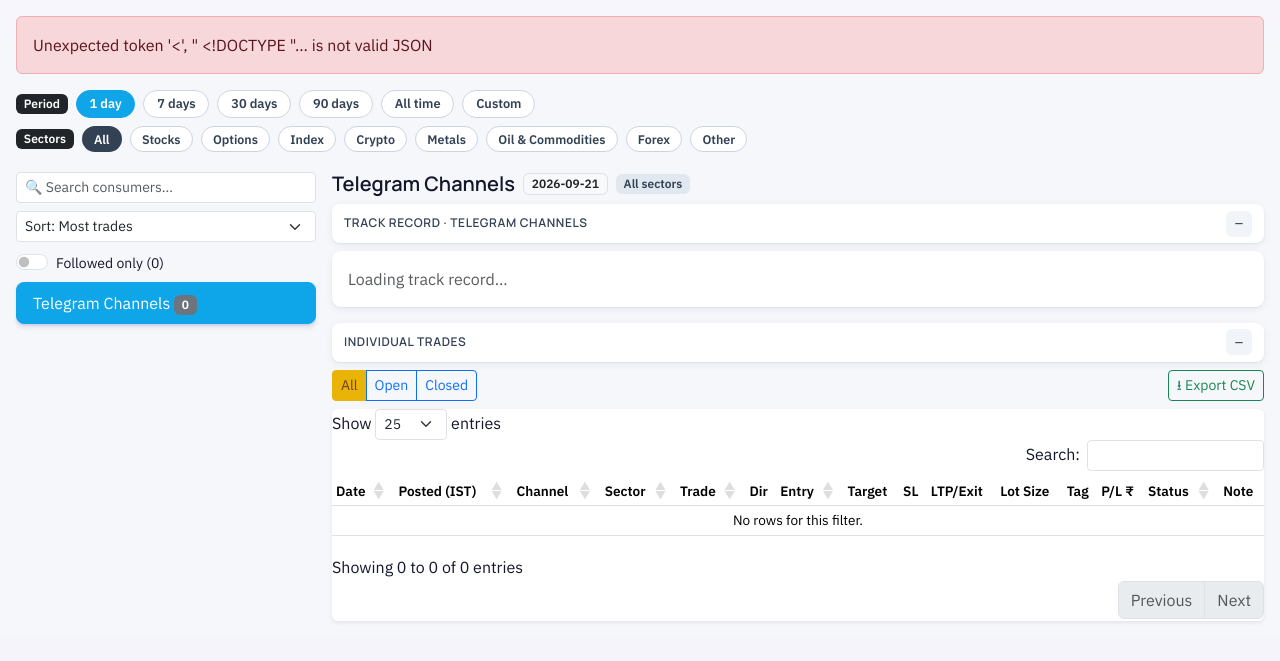
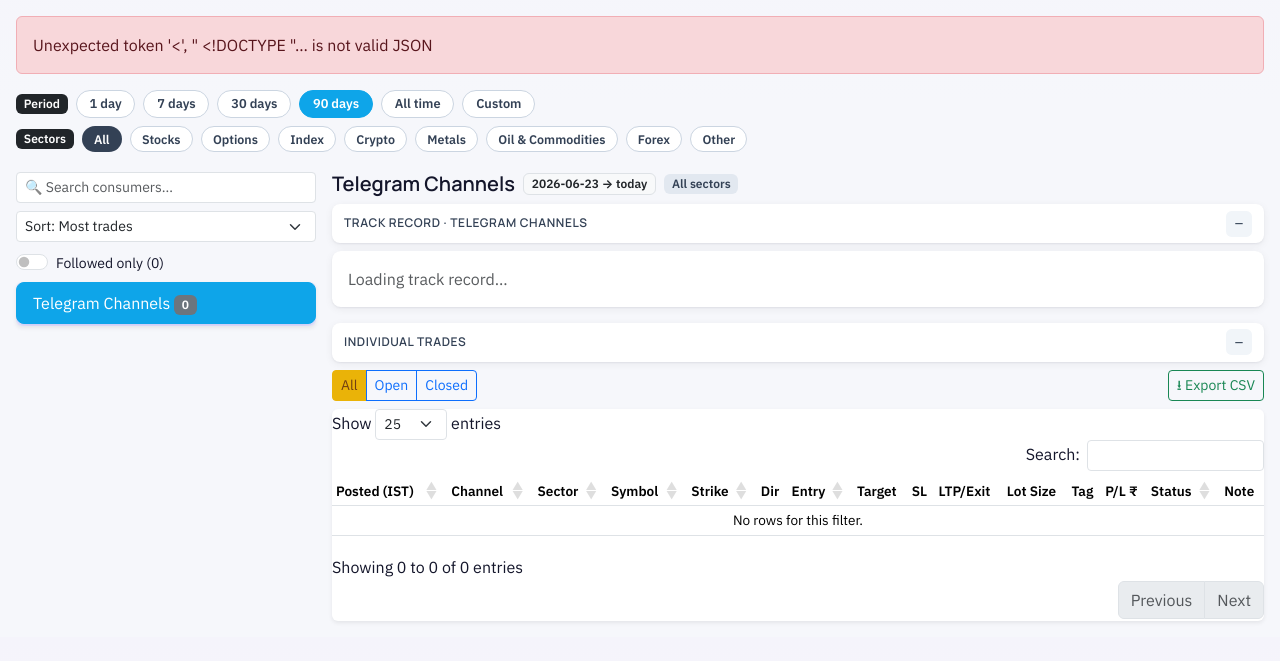
Before and after one commit to sandhoter2/stockwebsite, a Django app: page / in a window 1280 px wide. Shown: the part 139-800 px from the top of the page. Run offline with Django 5.2, Linux system fonts and the light colour scheme; the visitor is signed in with stand-in values (Sample User, id 1); data that the repository does not hold is empty; some libraries are stand-ins or nearby versions.

Commit message:
Simplify Trades table: sticker/simple_direction/posted_ist, fix stale refs
- TradeSerializer: drop raw direction/posted_at from the API in favor of
  simple_direction (BUY/SELL/CALL/PUT collapsed from the free-text
  direction field) and posted_ist (pre-converted to Asia/Kolkata so the
  frontend doesn't have to). Add sticker (base ticker parsed from trade).
- dashboard.html: TRADES_COLUMNS' Symbol/Strike columns now split out of
  the combined trade string; fix two now-stale references the serializer
  change broke (TodaysCalls' r.direction and IST(r.posted_at), and the
  DataTables 'Dir' column) to use simple_direction/posted_ist.
- Default leaderboard sort to success_rate and trades-tab range to 90d.
- requirements.txt: add pytz (used by get_posted_ist) and jugaad-data.

Full suite: 347 passing.

```diff
--- a/requirements.txt
+++ b/requirements.txt
@@ -6,3 +6,4 @@ beautifulsoup4>=4.15
 pypdf>=5.0
 pyyaml>=6.0
 jugaad-data>=0.35
+pytz>=2024.1
--- a/templates/dashboard.html
+++ b/templates/dashboard.html
@@ -649,7 +649,7 @@
     const PAGE_SIZE = 15;
 
     function Leaderboard({ rows, onSelect }) {
-      const [sortKey, setSortKey] = useState('realized');
+      const [sortKey, setSortKey] = useState('success_rate');
       const [desc, setDesc] = useState(true);
       const [hideEmpty, setHideEmpty] = useState(true);
       const [page, setPage] = useState(1);
@@ -813,12 +813,12 @@
                       </td>
                       <td className="d-none d-md-table-cell"><SectorTag ac={r.asset_class} /></td>
                       <td><strong>{r.trade}</strong></td>
-                      <td>{r.direction}</td>
+                      <td>{r.simple_direction}</td>
                       <td className="text-end">{r.entry ?? '—'}</td>
                       <td className="text-end d-none d-lg-table-cell">{r.target ?? '—'}</td>
                       <td className="text-end d-none d-lg-table-cell">{r.stop_loss ?? '—'}</td>
                       <td><span className={'badge '+(r.status==='Open'?'badge-open':'badge-closed')}>{r.status}</span></td>
-                      <td className="d-none d-md-table-cell text-muted small">{IST(r.posted_at)||'—'}</td>
+                      <td className="d-none d-md-table-cell text-muted small">{IST(r.posted_ist)||'—'}</td>
                     </tr>))}
                 </tbody>
               </table>
@@ -1574,15 +1574,23 @@
     ];
 
     const TRADES_COLUMNS = [
-      { data: 'date', title: 'Date', orderKey: 'date' },
-      { data: 'posted_at', title: 'Posted (IST)', orderKey: 'posted_at',
-        render: v => `<span class="text-muted small">${esc(IST(v) || '—')}</span>` },
+      { data: 'posted_ist', title: 'Posted (IST)', orderKey: 'posted_at',
+        render: v => `<span class="text-muted small">${esc(v || '—')}</span>` },
       { data: 'channel_name', title: 'Channel', orderKey: 'channel__name',
         render: (v, t, row) => `<span title="${esc(v)}">${esc(v)}</span>` },
       { data: 'asset_class', title: 'Sector', orderKey: 'asset_class', render: v => sectorTagHtml(v) },
-      { data: 'trade', title: 'Trade', orderKey: 'trade',
-        render: v => `<strong>${esc(v)}</strong>` },
-      { data: 'direction', title: 'Dir' },
+      { data: 'trade', title: 'Symbol', orderKey: 'trade',
+        render: (v, t, row) => {
+          const symbol = String(v||'').split(/\s+/)[0];
+          return `<strong>${esc(symbol)}</strong>`;
+        } },
+      { data: 'strike', title: 'Strike', orderKey: 'strike',
+        render: (v, t, row) => {
+          const parts = String(row.trade||'').split(/\s+/);
+          const strikeInfo = parts.slice(1).join(' ');
+          return `<span class="text-muted small">${esc(strikeInfo || '—')}</span>`;
+        } },
+      { data: 'simple_direction', title: 'Dir' },
       { data: 'entry', title: 'Entry', orderKey: 'entry', editable: true,
         render: v => `<div class="text-end">${v ?? '—'}</div>` },
       { data: 'target', title: 'Target', editable: true,
@@ -1620,7 +1628,7 @@
       const [picks, setPicks] = useState([]);
       const [active, setActive] = useState(null);
       const [tab, setTab] = useState('trades');
-      const [rangeKey, setRangeKey] = useState('1d');
+      const [rangeKey, setRangeKey] = useState('90d');
       const [custom, setCustom] = useState({from:'',to:''});
       const [sectors, setSectors] = useState([]);
       const [chQuery, setChQuery] = useState('');
--- a/traderacker/serializers.py
+++ b/traderacker/serializers.py
@@ -31,15 +31,47 @@ class TradeSerializer(serializers.ModelSerializer):
     pl_tag = serializers.ReadOnlyField()
     lot_size = serializers.ReadOnlyField()
     realized_total = serializers.ReadOnlyField()
+    posted_ist = serializers.SerializerMethodField()
+    sticker = serializers.SerializerMethodField()
+    simple_direction = serializers.SerializerMethodField()
 
     class Meta:
         model = Trade
-        fields = ['id', 'channel', 'channel_name', 'posted_at',
-                  'asset_class', 'strike', 'trade', 'direction', 'entry', 'target',
+        fields = ['id', 'channel', 'channel_name', 'posted_ist',
+                  'asset_class', 'strike', 'sticker', 'simple_direction', 'trade', 'entry', 'target',
                   'stop_loss', 'ltp_exit', 'unrealized', 'realized',
                   'cumulative', 'status', 'note', 'manually_edited', 'pl_tag',
                   'lot_size', 'realized_total']
         read_only_fields = ['manually_edited']
+
+    def get_posted_ist(self, obj):
+        """Return posted_at in IST timezone (UTC+5:30)."""
+        if not obj.posted_at:
+            return None
+        import pytz
+        ist = pytz.timezone('Asia/Kolkata')
+        return obj.posted_at.astimezone(ist).isoformat()
+
+    def get_sticker(self, obj):
+        """Extract base ticker symbol from trade string."""
+        if not obj.trade:
+            return ''
+        return obj.trade.split()[0]
+
+    def get_simple_direction(self, obj):
+        """Simplify direction for UI: BUY/SELL or CALL/PUT."""
+        if not obj.direction:
+            return ''
+        d = obj.direction.upper()
+        if 'CALL' in d:
+            return 'CALL'
+        if 'PUT' in d:
+            return 'PUT'
+        if 'BUY' in d:
+            return 'BUY'
+        if 'SELL' in d:
+            return 'SELL'
+        return obj.direction
 
 
 class QuoteSerializer(serializers.ModelSerializer):
```
